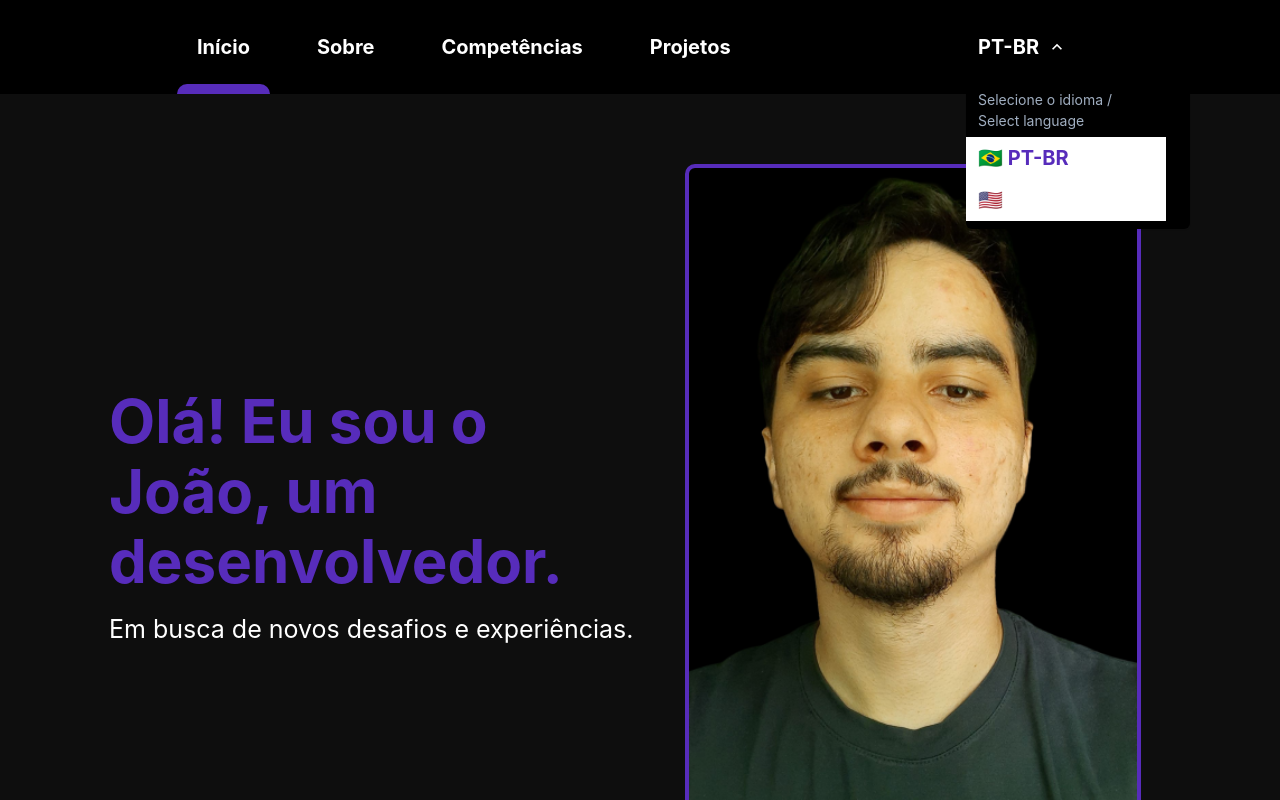
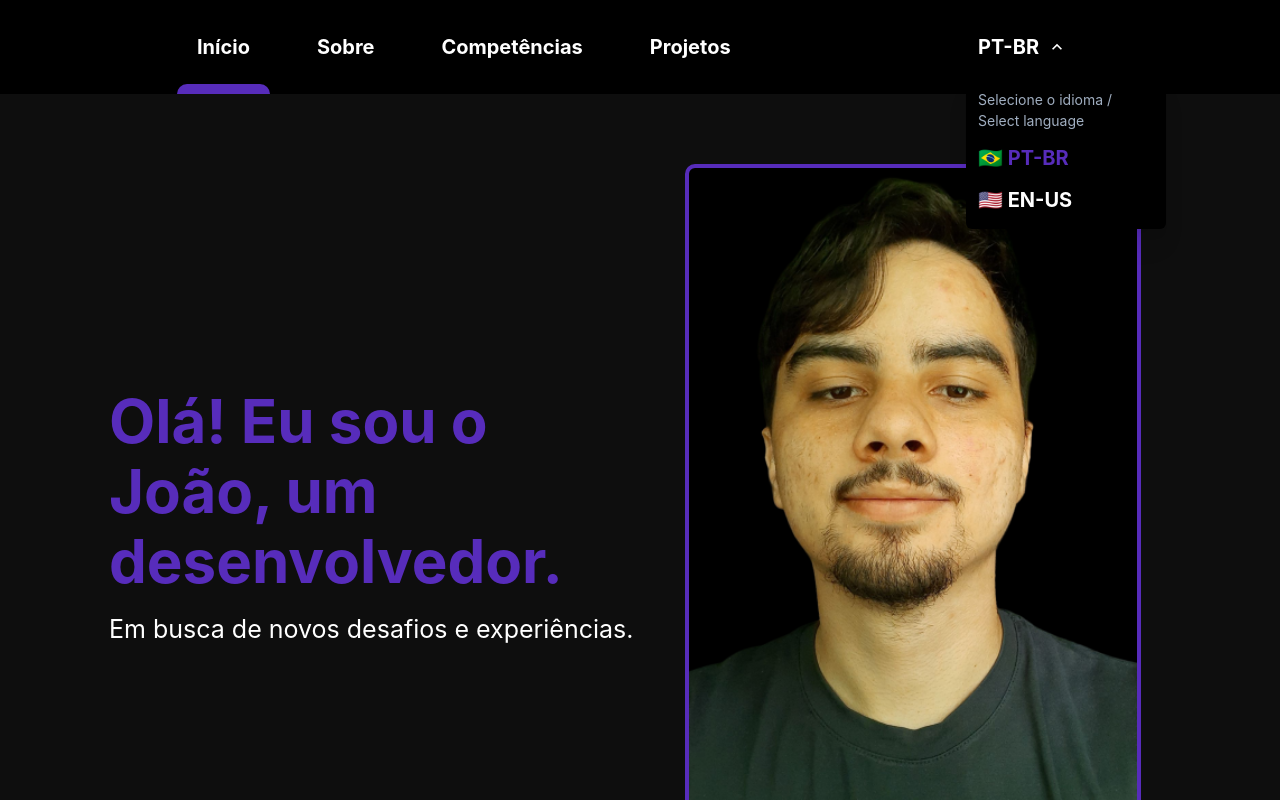
Before and after one commit to jpsouza06/portifolio, a Next.js app: page / in a window 1280 px wide. Both pictures are taken after a click on the button "PT-BR". Shown: the top 800 px of the page. Built offline with nearby package versions, Linux system fonts and the light colour scheme.

Commit message:
Fix language switcher dropdown styling to match dark theme with black background and improved visibility
Co-authored-by: jpsouza06 <54922299+jpsouza06@users.noreply.github.com>

```diff
--- a/src/components/Header/index.tsx
+++ b/src/components/Header/index.tsx
@@ -130,9 +130,13 @@ export default function Header() {
                 {valor?.language === 'PT-BR'? 'PT-BR' : 'EN-US'}
               </MenuButton>
               <MenuList
-                bgColor='#000000'
-                border={'0'}
+                bg='black'
+                backgroundColor='black'
+                borderWidth={0}
+                borderColor='transparent'
+                boxShadow='xl'
                 ml='4px'
+                minWidth='200px'
               >
                 <MenuItem
                   fontSize='14px'
@@ -140,10 +144,12 @@ export default function Header() {
                   marginLeft='0px'
                   width='200px'
                   m='0'
+                  bg='black'
+                  backgroundColor='black'
                   color='gray.400'
-                  _active={{ bg : 'transparent'}}
-                  _hover={{ bg : 'transparent'}}
-                  _focus={{ bg : 'transparent'}}
+                  _active={{ bg : 'black'}}
+                  _hover={{ bg : 'black'}}
+                  _focus={{ bg : 'black'}}
                   cursor='default'
                 >
                   Selecione o idioma / Select language
@@ -154,6 +160,8 @@ export default function Header() {
                   marginLeft='0px'
                   width='200px'
                   m='0'
+                  bg='black'
+                  backgroundColor='black'
                   onClick={() => valor?.updateLanguage('PT-BR')}
                   _active={{ bg : 'gray.800'}}
                   _hover={{ bg : 'gray.800'}}
@@ -168,6 +176,8 @@ export default function Header() {
                   marginLeft='0px'
                   width='200px'
                   m='0'
+                  bg='black'
+                  backgroundColor='black'
                   onClick={() => valor?.updateLanguage('EN-US')}
                   _active={{ bg : 'gray.800'}}
                   _hover={{ bg : 'gray.800'}}
```
